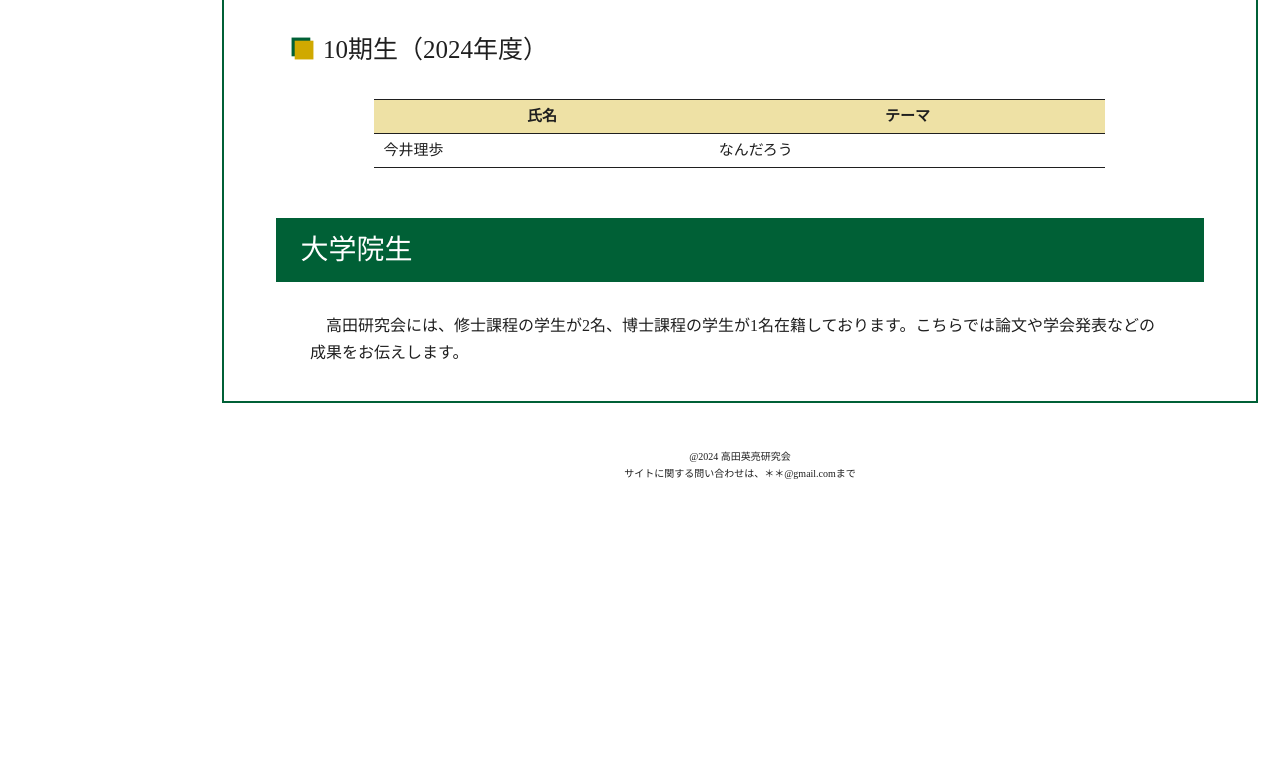
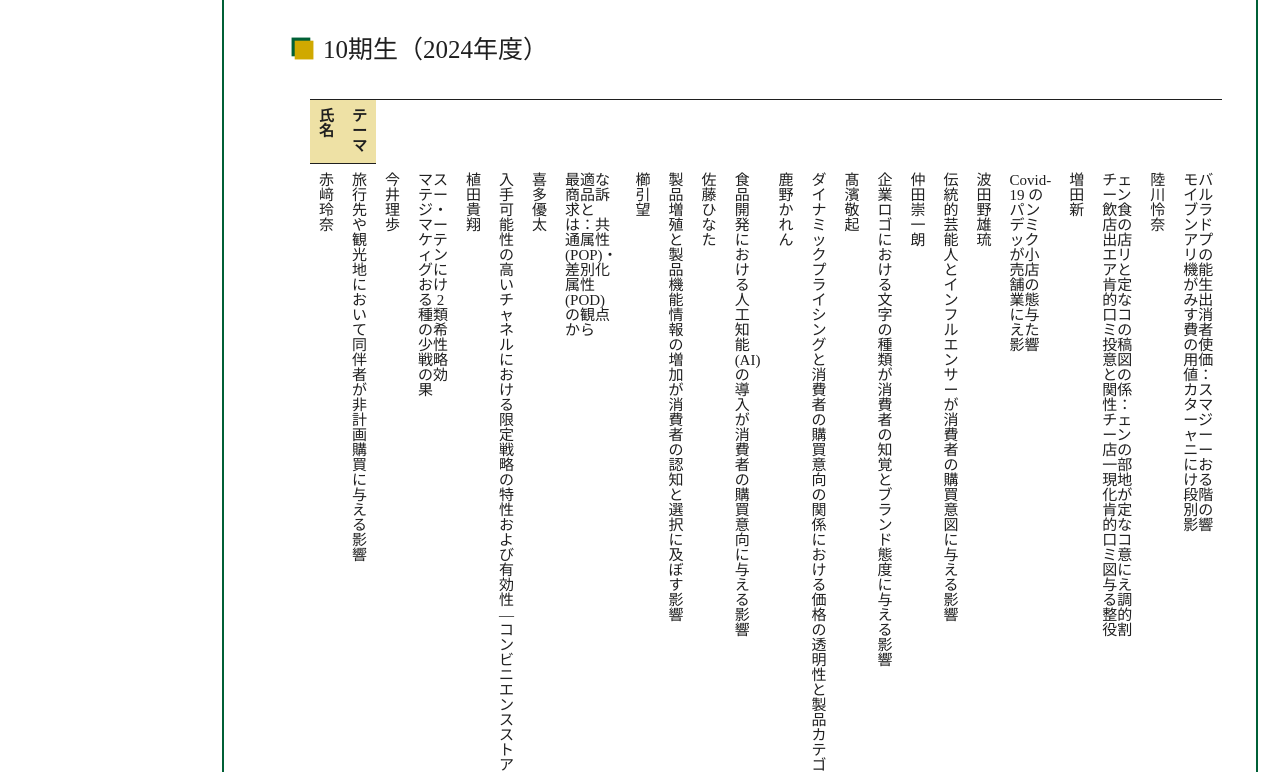
Before and after one commit to dohmaki/keiotakatazemi, a plain HTML site: page research.html in a window 1280 px wide. Shown: the part 1303-2075 px from the top of the page. Before the commit the page ends 1800 px from the top, so only its background shows below. Drawn offline with Linux system fonts and the light colour scheme.

Commit message:
Update research.html

```diff
--- a/research.html
+++ b/research.html
@@ -128,8 +128,30 @@
             <th>テーマ</th>
           </tr>
           <tr>
+            <td>赤﨑玲奈</td>
+            <td>旅行先や観光地において同伴者が非計画購買に与える影響</td>
             <td>今井理歩</td>
-            <td>なんだろう</td>
+            <td>マステージ・マーケティングにおける 2 種類の希少性戦略の効果</td>
+            <td>植田貴翔</td>
+            <td>入手可能性の高いチャネルにおける限定戦略の特性および有効性―コンビニエンスストア限定戦略に着目して―</td>
+            <td>喜多優太</td>
+            <td>最適な商品訴求とは：共通属性 (POP)・差別化属性 (POD) の観点から</td>
+            <td>櫛引望</td>
+            <td>製品増殖と製品機能情報の増加が消費者の認知と選択に及ぼす影響</td>
+            <td>佐藤ひなた</td>
+            <td>食品開発における人工知能(AI)の導入が消費者の購買意向に与える影響</td>
+            <td>鹿野かれん</td>
+            <td>ダイナミックプライシングと消費者の購買意向の関係における価格の透明性と製品カテゴリの影響</td>
+            <td>髙濱敬起</td>
+            <td>企業ロゴにおける文字の種類が消費者の知覚とブランド態度に与える影響</td>
+            <td>仲田崇一朗</td>
+            <td>伝統的芸能人とインフルエンサーが消費者の購買意図に与える影響</td>
+            <td>波田野雄琉</td>
+            <td>Covid-19 のパンデミックが小売店舗の業態に与えた影響</td>
+            <td>増田新</td>
+            <td>チェーン飲食店の出店エリアと肯定的な口コミの投稿意図との関係性：チェーン店の一部現地化が肯定的な口コミ意図に与える調整的役割</td>
+            <td>陸川怜奈</td>
+            <td>モバイルブランドアプリの機能が生み出す消費者の使用価値：カスタマージャーニーにおける段階別の影響</td>
           </tr>
         </table>
         <h2>大学院生</h2>
```
